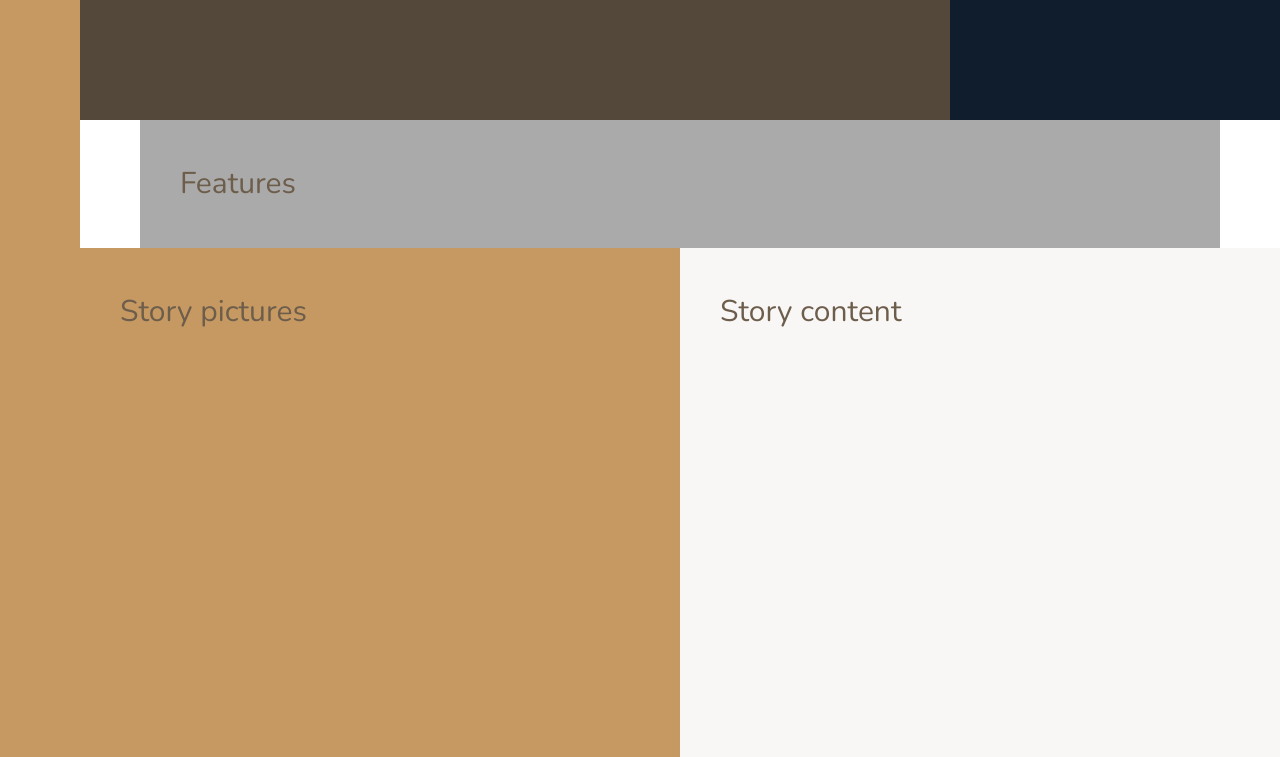
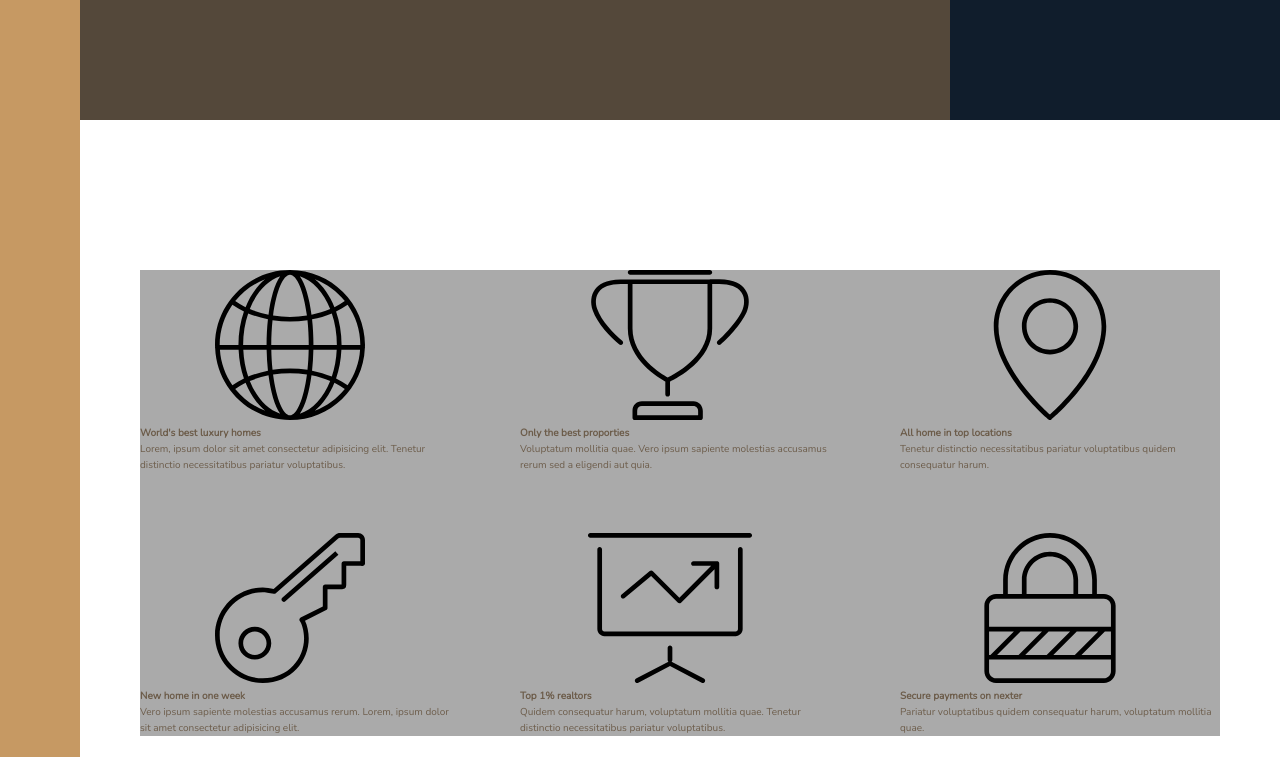
Before and after one commit to AndrzejKnit/nexter, a plain HTML site: page index.html in a window 1280 px wide. Shown: the part 520-1277 px from the top of the page. Drawn offline with nearby package versions, Linux system fonts and the light colour scheme.

Commit message:
Lesson 108: Building the Features Section - Part 1

```diff
--- a/css/style.css
+++ b/css/style.css
@@ -19,9 +19,6 @@ body {
   display: grid;
   grid-template-rows: 80vh min-content 40vw repeat(3, min-content);
   grid-template-columns: [sidebar-start] 8rem [sidebar-end full-start] minmax(6rem, 1fr) [center-start] repeat(8, [col-start] minmax(min-content, 14rem) [col-end]) [center-end] minmax(6rem, 1fr) [full-end]; }
-  .container > * {
-    padding: 40px;
-    font-size: 3rem; }
 
 .sidebar {
   background-color: #c69963;
@@ -38,7 +35,11 @@ body {
 
 .features {
   background-color: #aaa;
-  grid-column: center-start / center-end; }
+  grid-column: center-start / center-end;
+  margin: 15rem 0;
+  display: grid;
+  grid-template-columns: repeat(3, 1fr);
+  grid-gap: 6rem; }
 
 .story__pictures {
   background-color: #c69963;
--- a/index.html
+++ b/index.html
@@ -22,7 +22,54 @@
             Top 3 realtors
         </div>
         <section class="features">
-            Features
+            <div class="feature">
+                <svg class="feature__icon">
+                    <use xlink:href="img/sprite.svg#icon-global">
+                    </use>
+                </svg>
+                <h4 class="heading-4">World's best luxury homes</h4>
+                <p class="feature__text">Lorem, ipsum dolor sit amet consectetur adipisicing elit. Tenetur distinctio necessitatibus pariatur voluptatibus.</p>
+            </div>
+            <div class="feature"><div class="feature">
+                <svg class="feature__icon">
+                    <use xlink:href="img/sprite.svg#icon-trophy">
+                    </use>
+                </svg>
+                <h4 class="heading-4">Only the best proporties</h4>
+                <p class="feature__text">Voluptatum mollitia quae. Vero ipsum sapiente molestias accusamus rerum sed a eligendi aut quia.</p>
+            </div></div>
+            <div class="feature"><div class="feature">
+                <svg class="feature__icon">
+                    <use xlink:href="img/sprite.svg#icon-map-pin">
+                    </use>
+                </svg>
+                <h4 class="heading-4">All home in top locations</h4>
+                <p class="feature__text">Tenetur distinctio necessitatibus pariatur voluptatibus quidem consequatur harum.</p>
+            </div></div>
+            <div class="feature"><div class="feature">
+                <svg class="feature__icon">
+                    <use xlink:href="img/sprite.svg#icon-key">
+                    </use>
+                </svg>
+                <h4 class="heading-4">New home in one week</h4>
+                <p class="feature__text">Vero ipsum sapiente molestias accusamus rerum. Lorem, ipsum dolor sit amet consectetur adipisicing elit.</p>
+            </div></div>
+            <div class="feature"><div class="feature">
+                <svg class="feature__icon">
+                    <use xlink:href="img/sprite.svg#icon-presentation">
+                    </use>
+                </svg>
+                <h4 class="heading-4">Top 1% realtors</h4>
+                <p class="feature__text">Quidem consequatur harum, voluptatum mollitia quae. Tenetur distinctio necessitatibus pariatur voluptatibus.</p>
+            </div></div>
+            <div class="feature"><div class="feature">
+                <svg class="feature__icon">
+                    <use xlink:href="img/sprite.svg#icon-lock">
+                    </use>
+                </svg>
+                <h4 class="heading-4">Secure payments on nexter</h4>
+                <p class="feature__text">Pariatur voluptatibus quidem consequatur harum, voluptatum mollitia quae.</p>
+            </div></div>
         </section>
         <div class="story__pictures">
             Story pictures
--- a/sass/_base.scss
+++ b/sass/_base.scss
@@ -40,8 +40,5 @@ body {
     grid-template-columns: [sidebar-start] 8rem [sidebar-end full-start] minmax(6rem,1fr) [center-start] repeat(8, [col-start]
     minmax(min-content, 14rem) [col-end]) [center-end] minmax(6rem,1fr) [full-end];
 
-    & > * {
-       padding: 40px;
-       font-size:  3rem;
-    }
+
 }
--- a/sass/_features.scss
+++ b/sass/_features.scss
@@ -1,4 +1,10 @@
 .features {
     background-color: $color-grey-light-2;
     grid-column: center-start / center-end;
+
+    margin: 15rem 0;
+
+    display: grid;
+    grid-template-columns: repeat(3, 1fr);
+    grid-gap: 6rem;
 }
```
